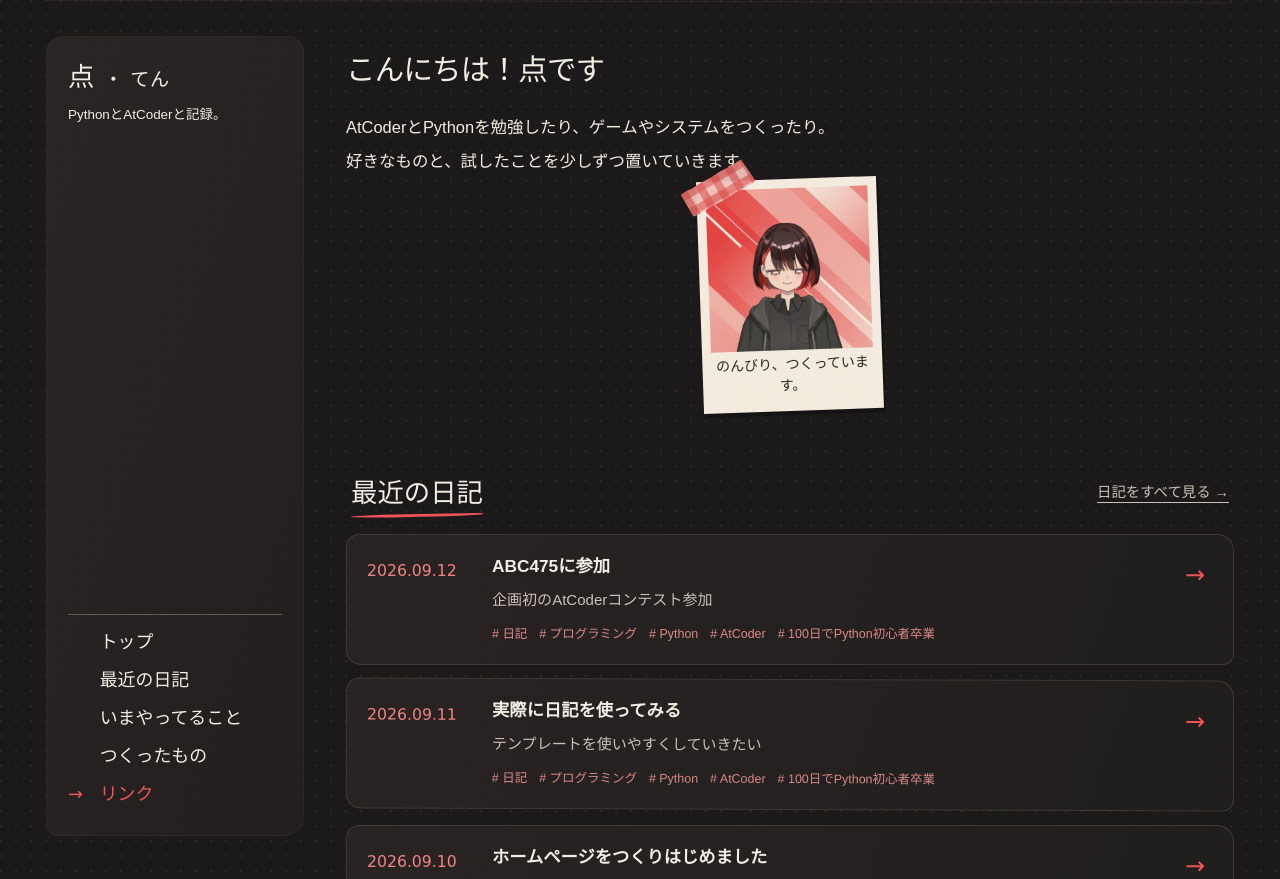
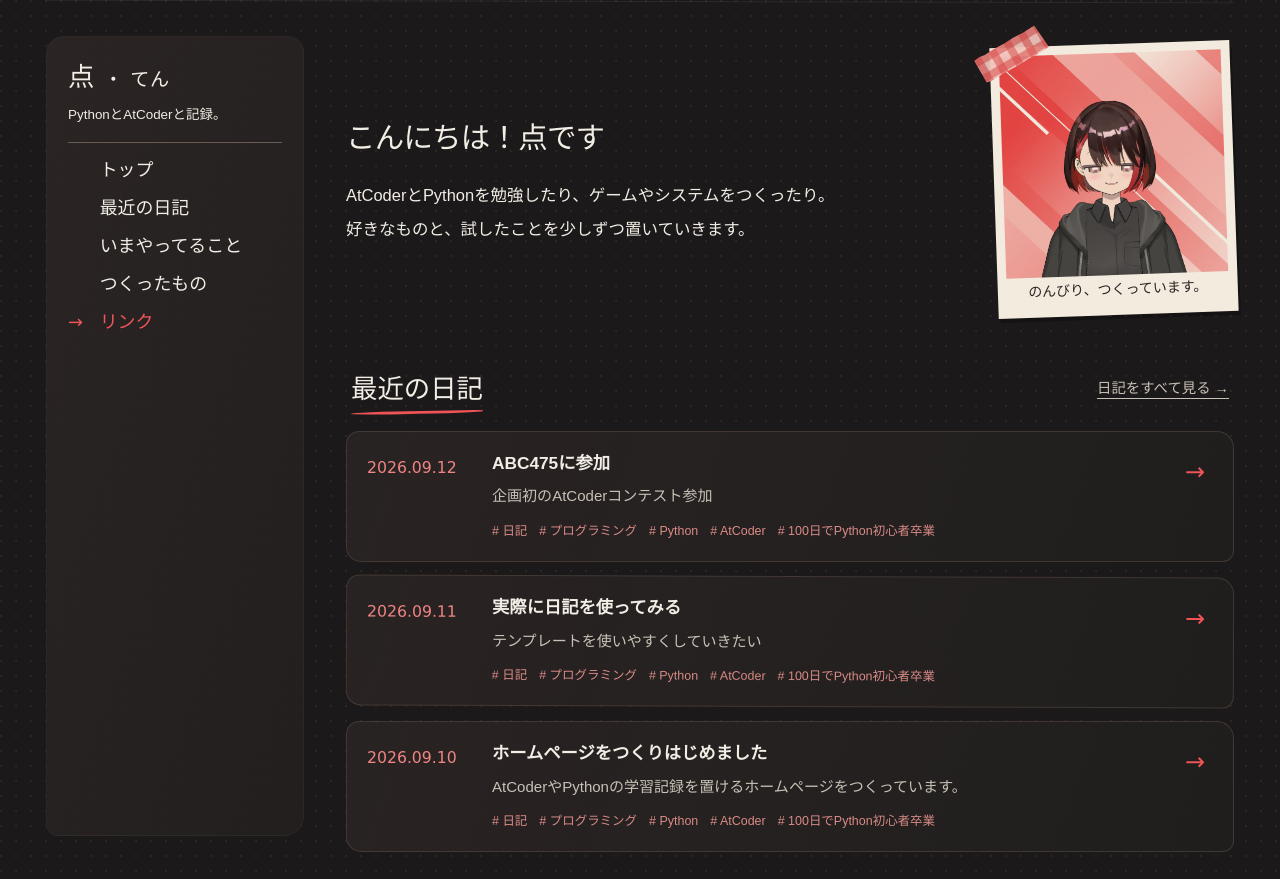
Before and after one commit to zrPointc/Ten-Homepage, a Flask app: page / in a window 1280 px wide. Shown: the part 120-999 px from the top of the page. Run offline with Flask 3, Linux system fonts and the light colour scheme; some web fonts are replaced.

Commit message:
Lay out welcome icon beside intro and simplify sidebar

```diff
--- a/static/layout.css
+++ b/static/layout.css
@@ -1,7 +1,7 @@
 /*
  * レイアウト挙動だけを分離した上書きCSS。
  * PCは Tongari-Homepage と同じく左カラムを100vhのsticky領域にする。
- * ジャンプナビは常に残し、画面の高さが足りないときはプロフィール側を縮める。
+ * ジャンプナビは常に残し、プロフィール画像は本文上部のwelcomeへ移す。
  * 760px以下ではサイドバーを通常フローへ戻し、ページ内メニューだけを画面上部に固定する。
  */
 
@@ -23,14 +23,12 @@
     overflow: hidden;
   }
 
-  /* プロフィールは必要に応じて縮む。 */
   .profile-top {
-    flex: 1 1 auto;
+    flex: 0 0 auto;
     min-height: 0;
-    overflow: hidden;
+    overflow: visible;
   }
 
-  /* ジャンプリンクは絶対に縮ませない。 */
   .site-nav {
     flex: 0 0 auto;
   }
@@ -39,6 +37,26 @@
     flex: 0 1 auto;
     min-height: 0;
     overflow: hidden;
+  }
+
+  /* welcomeは自己紹介文＋アイコンの2カラム。 */
+  .welcome {
+    display: grid;
+    grid-template-columns: minmax(0, 1fr) minmax(180px, 240px);
+    gap: 34px;
+    align-items: center;
+    padding-bottom: 34px;
+  }
+
+  .welcome-copy {
+    min-width: 0;
+  }
+
+  .welcome-portrait {
+    width: 100%;
+    max-width: 240px;
+    justify-self: end;
+    margin: 0;
   }
 }
 
@@ -51,11 +69,6 @@
   .sidebar {
     padding-top: 22px;
     padding-bottom: 18px;
-  }
-
-  .portrait {
-    width: min(100%, 180px);
-    margin: 0 auto 16px;
   }
 
   .profile-name {
@@ -93,12 +106,6 @@
     padding-bottom: 12px;
   }
 
-  .portrait {
-    width: min(100%, 118px);
-    margin-bottom: 10px;
-  }
-
-  .portrait figcaption,
   .profile-copy p {
     display: none;
   }
@@ -147,6 +154,7 @@
   }
 
   .profile-top {
+    display: block;
     overflow: visible;
   }
 
@@ -188,6 +196,18 @@
     min-height: 44px;
     padding: 0 4px;
   }
+
+  .welcome {
+    display: grid;
+    grid-template-columns: 1fr;
+    gap: 22px;
+  }
+
+  .welcome-portrait {
+    width: min(68vw, 240px);
+    justify-self: center;
+    margin: 0 auto;
+  }
 }
 
 @media (max-width: 470px) {
@@ -205,4 +225,8 @@
     padding: 7px 10px;
     font-size: .9rem;
   }
+
+  .welcome-portrait {
+    width: min(72vw, 210px);
+  }
 }
```
